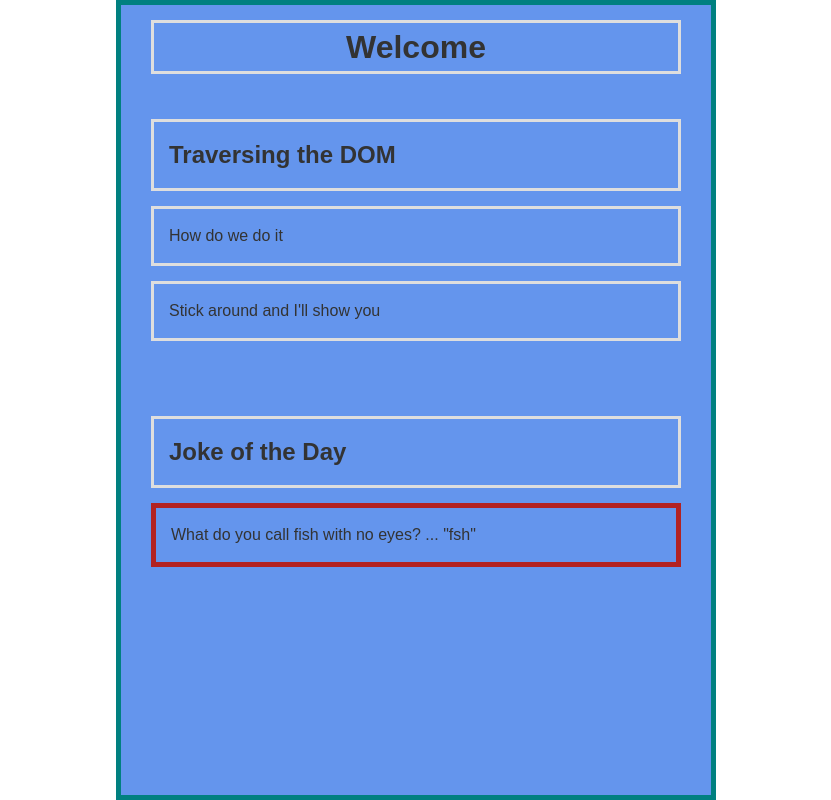
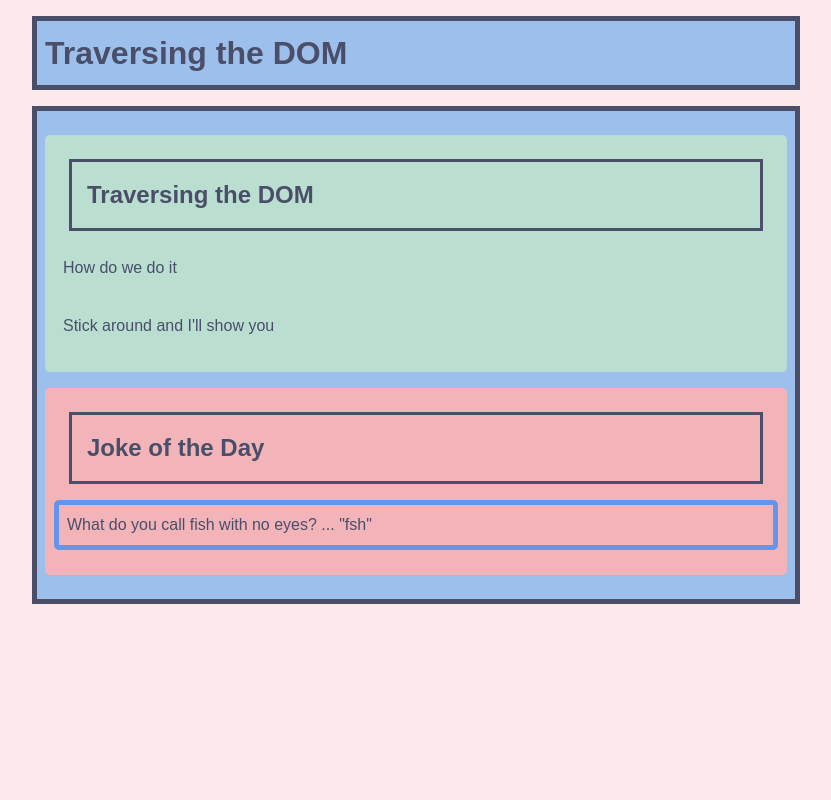
Before and after one commit to divertimentos/course-dom, a website built with Vite: page pages/traversing/traversing.html in a window 1280 px wide. Shown: the whole page, without its empty margins (224-1055 px from the left). Built offline with nearby package versions, Linux system fonts and the light colour scheme.

Commit message:
Fixes CSS

```diff
--- a/pages/traversing/traversing.css
+++ b/pages/traversing/traversing.css
@@ -1,22 +1,13 @@
 main {
-  max-width: 600px;
   font-family: sans-serif;
-  color: #333;
   border: solid teal 5px;
   height: 100vh;
   margin: auto;
 }
 
-h1 {
-  text-align: center;
-  border: 3px solid #dedede;
-  margin-block: 15px;
-  margin-inline: 30px;
-}
-
 h2,
 p {
-  border: 3px solid #dedede;
+  border: 3px solid #4a4e69;
   padding: 15px;
   margin: 15px;
 }
--- a/pages/traversing/traversing.html
+++ b/pages/traversing/traversing.html
@@ -5,23 +5,25 @@
     <meta charset="UTF-8" />
     <meta name="viewport" content="width=device-width, initial-scale=1" />
     <link rel="stylesheet" type="" href="../../josh-reset.css" />
-    <!-- <link rel="stylesheet" type="" href="../../style.css" /> -->
-    <!-- <script src="../../main.js" async></script> -->
+    <link rel="stylesheet" type="" href="../../style.css" />
+    <link rel="stylesheet" type="" href="traversing.css" />
     <script src="traversing.js" async></script>
-    <link rel="stylesheet" type="" href="traversing.css" />
   </head>
   <body>
-    <main>
-      <h1>Welcome</h1>
-      <div id="wrapper">
+    <div id="first-parent">
+      <h1><a href="../../index.html"> Traversing the DOM </a></h1>
+    </div>
+    <div id="list-container">
+      <div>
         <h2 class="sub-heading">Traversing the DOM</h2>
         <p>How do we do it</p>
         <p>Stick around and I'll show you</p>
       </div>
-      <div id="wrapper-2">
+
+      <div>
         <h2 class="joke">Joke of the Day</h2>
         <p>What do you call fish with no eyes? ... "fsh"</p>
       </div>
-    </main>
+    </div>
   </body>
 </html>
--- a/pages/traversing/traversing.js
+++ b/pages/traversing/traversing.js
@@ -1,9 +1,26 @@
-let div = document.getElementsByTagName("div")[0];
+let paragraph = document.querySelector("p");
+let heading = document.getElementsByTagName("h2")[1];
 
-let ancestor = div.parentNode;
-ancestor.style.backgroundColor = "cornflowerblue";
+let ancestor = paragraph.parentNode;
+ancestor.style.backgroundColor = "#BADFD1";
+
+let descendant = heading;
+descendant.parentNode.style.backgroundColor = "#F2B4B8";
 
 let joke = document.querySelector(".joke");
 let sibling = joke.nextSibling.nextSibling;
-sibling.style.border = "5px solid firebrick";
-console.log(sibling);
+sibling.style.border = "5px solid cornflowerblue";
+
+let bodyChildren = document.body.children;
+
+for (let i = 0; i < bodyChildren.length; i++) {
+  let child = bodyChildren[i];
+  console.log("child:");
+  console.log(child);
+  // child.style.color = "#4a4e69";
+  child.style.backgroundColor = "#9CC0EB";
+}
+
+let h1 = document.getElementsByTagName("h1");
+// console.log(h1[0].firstChild); // returns the text inside <h1 />
+// console.log(h1[0].firstElementChild); // returns null because you anted a child that is an element;
--- a/style.css
+++ b/style.css
@@ -20,6 +20,7 @@ body {
 }
 
 div,
+main,
 p {
   padding: 0.5rem;
   margin: 1rem 0;
```
